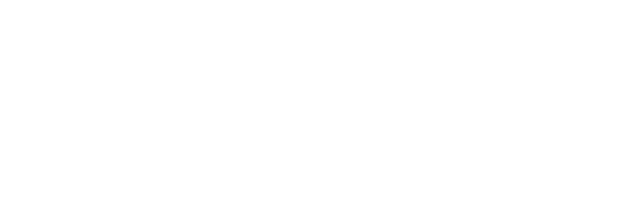
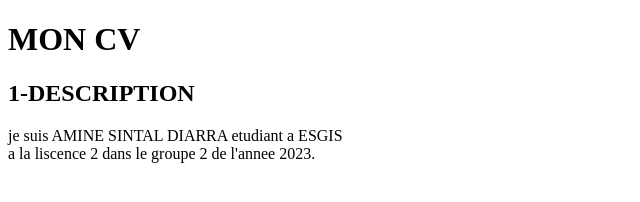
Before and after one commit to diarra-amine/mon-cv, a plain HTML site: page index.html in a window 1280 px wide. Shown: the whole page, without its empty margins (0-640 px from the left). Drawn offline with Linux system fonts and the light colour scheme.

Commit message:
mise en place de la section description

```diff
--- a/index.html
+++ b/index.html
@@ -7,6 +7,15 @@
     <title>Document</title>
 </head>
 <body>
+    <h1>MON CV</h1>
+    <div>
+        <div>
+            <h2>1-DESCRIPTION</h2>
+            <p>je suis  AMINE SINTAL DIARRA   etudiant a ESGIS <br>
+              a la liscence 2 dans le groupe 2 de l'annee 2023.</p>
+        </div>
+
+    </div>
 
 </body>
 </html>
```
